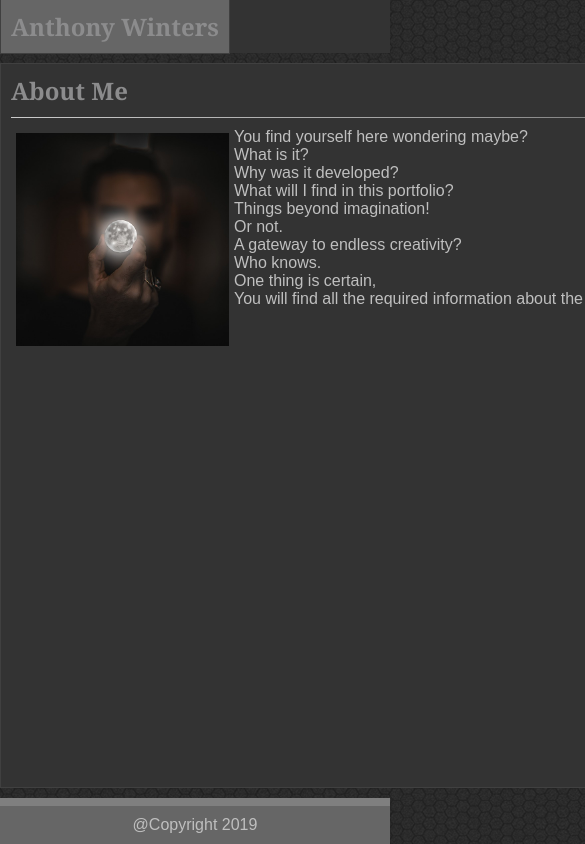
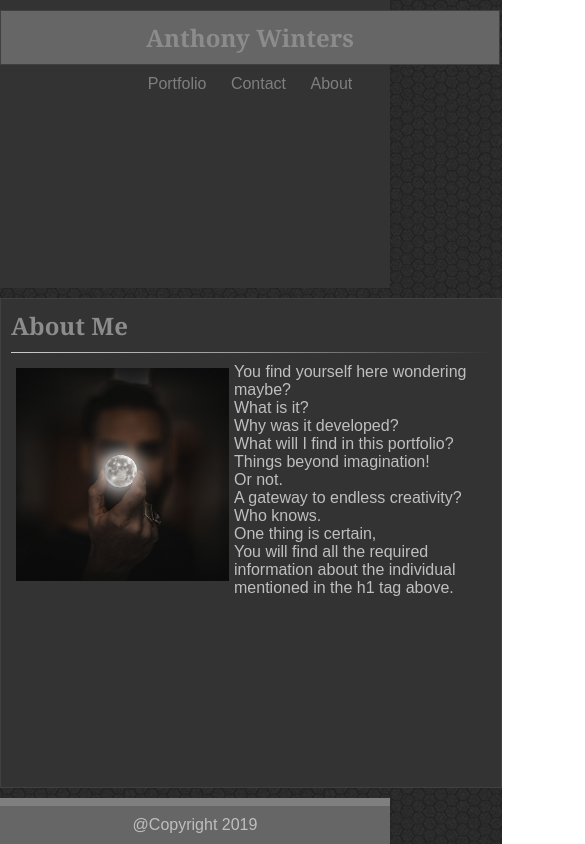
Before and after one commit to QuantumPhilosophy/responsive-portfolio, a plain HTML site: page index.html in a window 390 px wide. Shown: the top 844 px of the page, 585 px wide, since content can reach past the window. Drawn offline with Linux system fonts and the light colour scheme.

Commit message:
updating header for 768 and 640 breakpoints

```diff
--- a/assets/css/styles.css
+++ b/assets/css/styles.css
@@ -133,9 +133,34 @@ textarea {
 }
 
 @media screen and (max-width: 768px) {
-
+    nav, section {
+        width: 600px;
+    }
 }
 
 @media screen and (max-width: 640px) {
+    header {
+        flex: 1 0 auto;
+        align-items: center;
+    }
 
+    h1 {
+        display: block;
+        text-align: center;
+    }
+
+    nav, section {
+        width: 500px;
+    }
+
+    nav span {
+        float: none;
+    }
+
+    .navLinks {
+        text-align: center;
+        display: block;
+        padding-top: 10px;
+        margin: 0 10px 0 0;
+    }
 }
--- a/index.html
+++ b/index.html
@@ -11,9 +11,11 @@
 <header>
   <nav class="mainNav">
     <a href="index.html"><h1>Anthony Winters</h1></a>
-    <a href="portfolio.html"><span class="linkHover">Portfolio</span></a>
-    <a href="contact.html"><span class="linkHover">Contact</span></a>
-    <a href="index.html"><span class="linkHover">About</span></a>
+    <span class="navLinks">
+      <a href="portfolio.html"><span class="linkHover">Portfolio</span></a>
+      <a href="contact.html"><span class="linkHover">Contact</span></a>
+      <a href="index.html"><span class="linkHover">About</span></a>
+    </span>
   </nav>
 </header>
 
```
Also changed, not shown: contact.html (+5 -3 lines), portfolio.html (+5 -3 lines).
